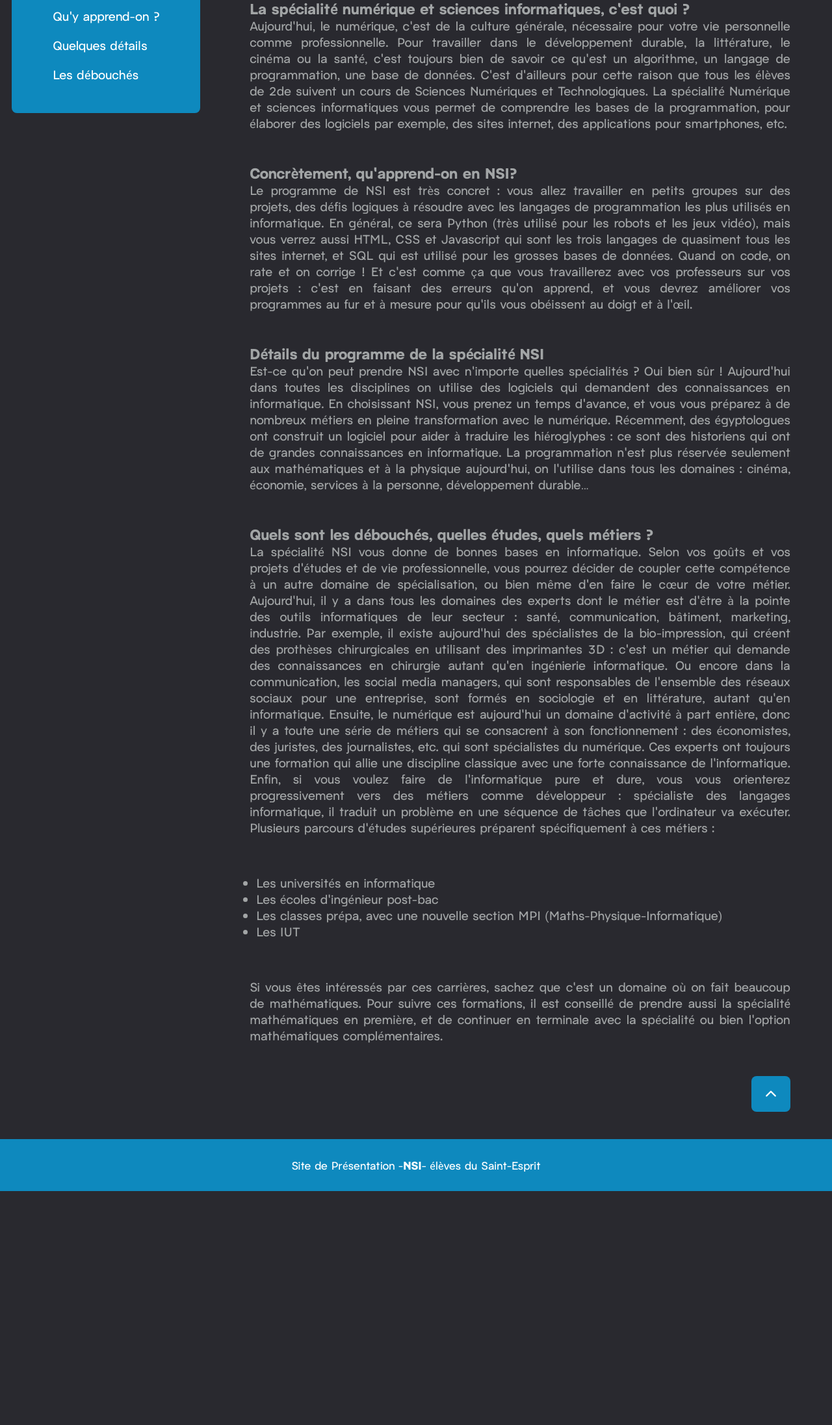
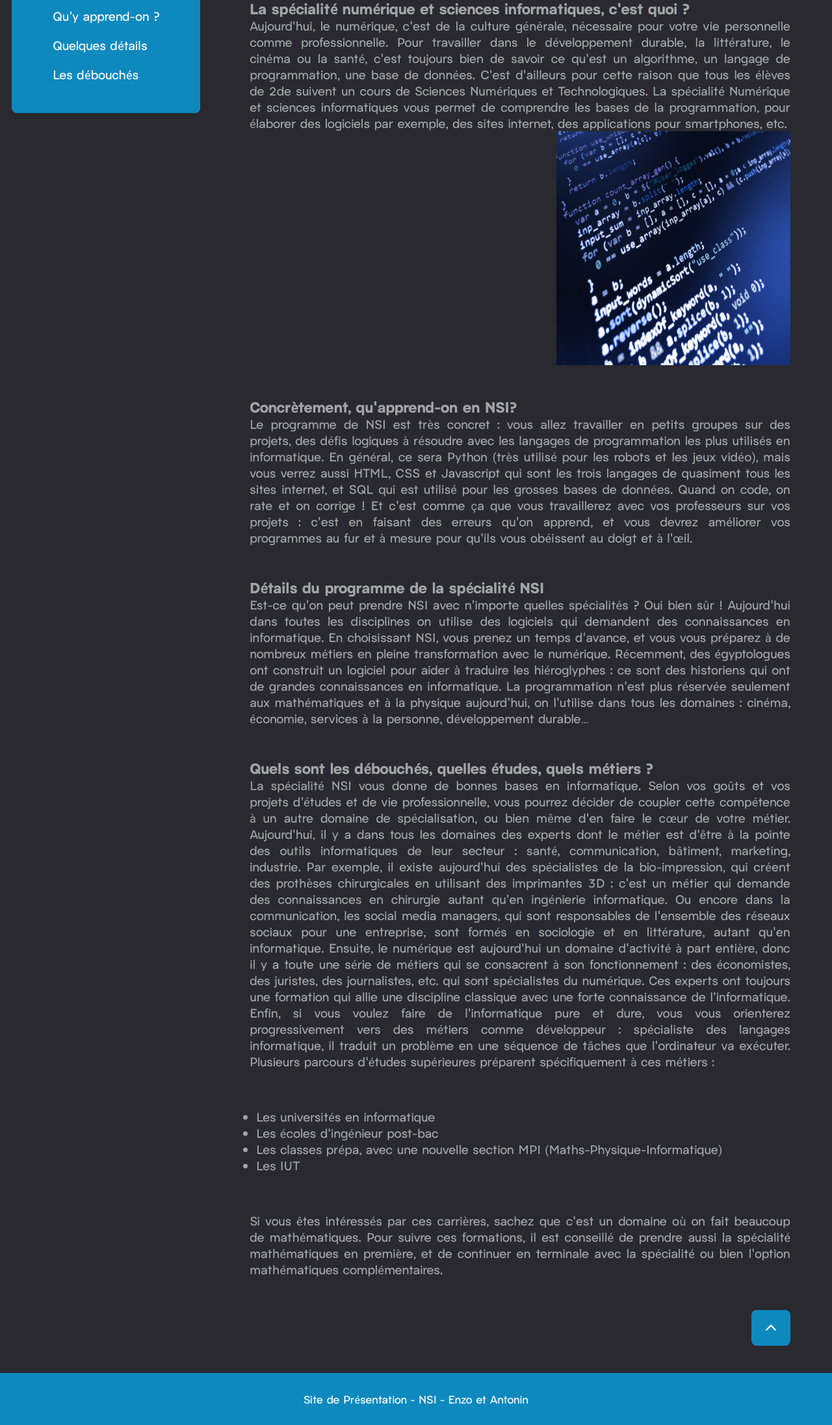
Before and after one commit to agnlt64/NSIte, a Flask app: page / in a window 1280 px wide. Shown: the part 328-2521 px from the top of the page at 65% size. Before the commit the page ends 2161 px from the top, so only its background shows below. Run offline with Flask 2, Linux system fonts and the light colour scheme.

Commit message:
text index

```diff
--- a/app/static/css/index.css
+++ b/app/static/css/index.css
@@ -30,6 +30,11 @@
     padding: 10px;
 }
 
+img{
+    height: 20em;
+    width: 20em;
+    float: right;
+}
 .goto-menu {
     background-color: var(--main-color);
     font-size: large;
--- a/app/templates/base.html
+++ b/app/templates/base.html
@@ -71,7 +71,7 @@
         {% block content %}{% endblock %}
     </main>
 
-    <footer class="footer">Site de Présentation - <strong>NSI</strong> - élèves du Saint-Esprit</footer>
+    <footer class="footer">Site de Présentation - NSI - Enzo et Antonin</footer>
 
 </body>
 {% block scripts %}{% endblock %}
--- a/app/templates/index.html
+++ b/app/templates/index.html
@@ -59,6 +59,7 @@ Présentation
             programmation,
             pour élaborer des logiciels par exemple, des sites internet, des applications pour smartphones, etc.
         </span>
+        <img src="static/media/image.jpg" alt="illustration">
     </div>
 
     <div id="second-part">
```
Also changed, not shown: app/static/media/image.jpg (added), app/static/media/image2.jpg (added).
